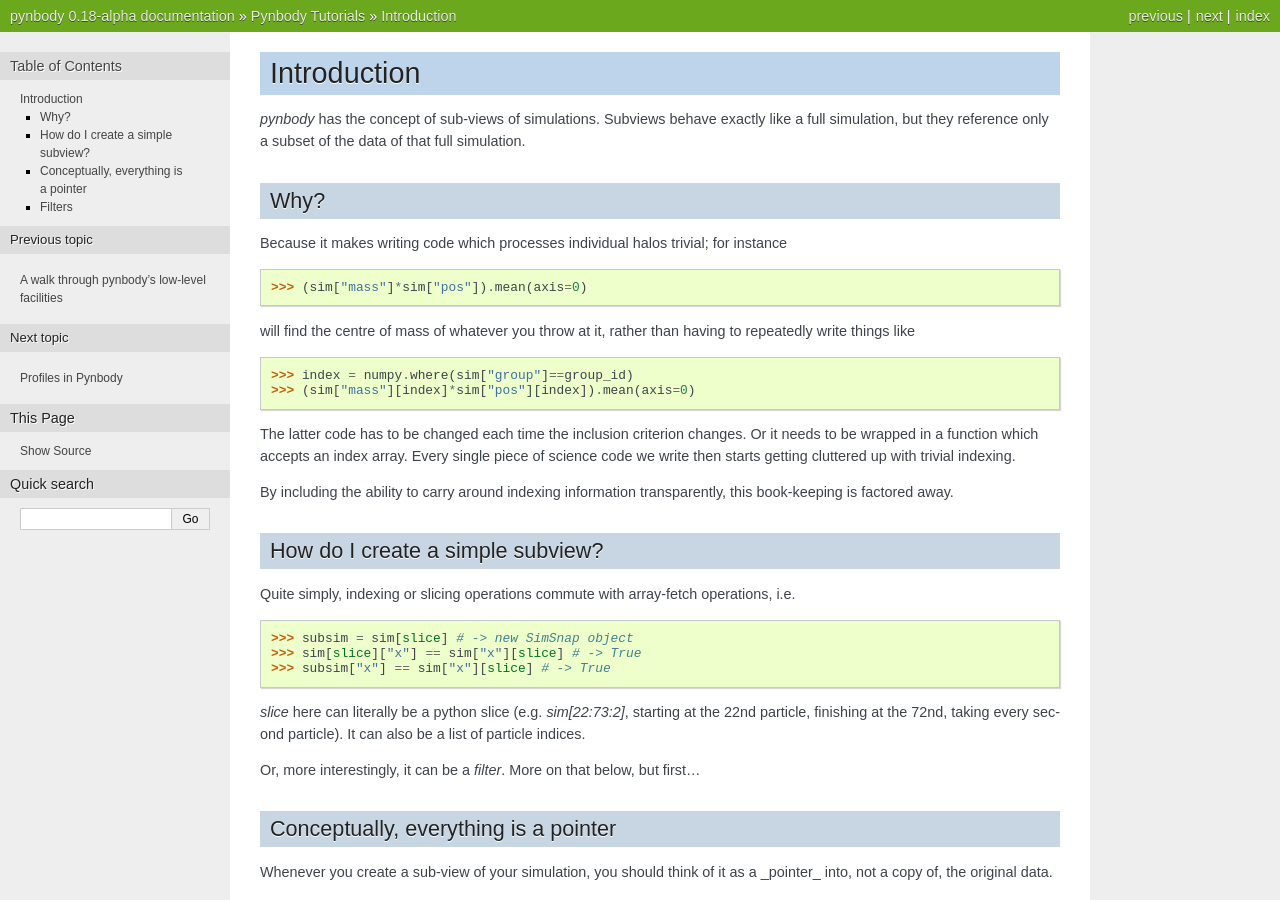
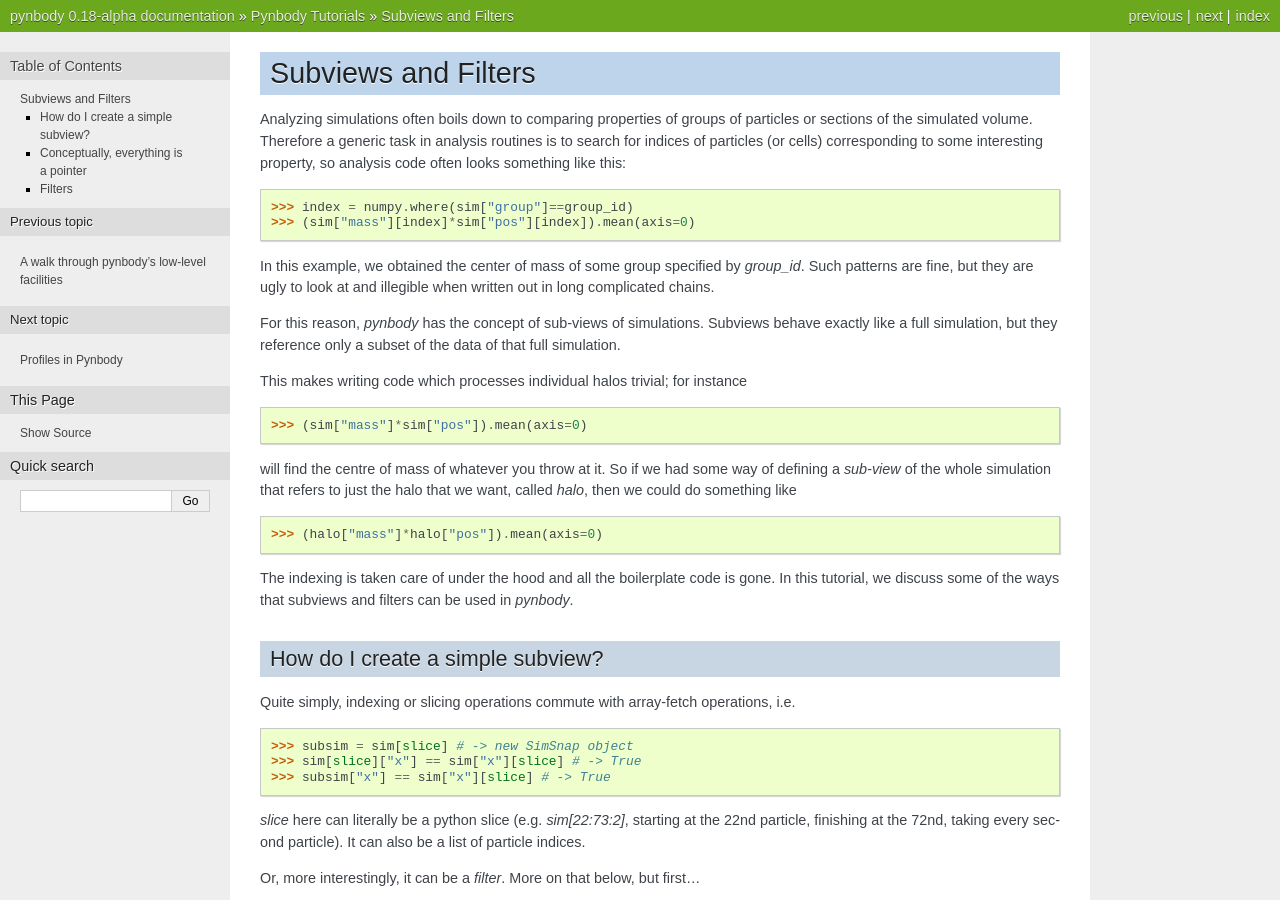
Before and after one commit to pynbody/pynbody, a Sphinx documentation site: the page built from docs/tutorials/filters.rst, in a window 1280 px wide and 900 px high. Built offline with Sphinx 7.4.7, drawn with Linux system fonts in a browser that asks for light colours; formulas are drawn with MathJax 3; pages that are not in the unit, such as notebooks, are missing from menus; some of the changed text lies outside the part shown.

Commit message:
reworded the introduction to the tutorial in an effort to make it less opaque

```diff
--- a/docs/tutorials/filters.rst
+++ b/docs/tutorials/filters.rst
@@ -2,36 +2,41 @@
 
 .. _filters_tutorial
 
-Introduction
-============
+Subviews and Filters
+====================
 
-`pynbody` has the concept of sub-views of simulations. Subviews behave
-exactly like a full simulation, but they reference only a subset of
-the data of that full simulation.
-
-Why?
-----
-
-Because it makes writing code which processes individual halos
-trivial; for instance
-
->>> (sim["mass"]*sim["pos"]).mean(axis=0)
-
-
-will find the centre of mass of whatever you throw at it, rather than
-having to repeatedly write things like
+Analyzing simulations often boils down to comparing properties of
+groups of particles or sections of the simulated volume. Therefore a
+generic task in analysis routines is to search for indices of
+particles (or cells) corresponding to some interesting property, so
+analysis code often looks something like this:
 
 >>> index = numpy.where(sim["group"]==group_id)
 >>> (sim["mass"][index]*sim["pos"][index]).mean(axis=0)
 
+In this example, we obtained the center of mass of some group
+specified by `group_id`. Such patterns are fine, but they are ugly to
+look at and illegible when written out in long complicated chains.
 
-The latter code has to be changed each time the inclusion criterion
-changes. Or it needs to be wrapped in a function which accepts an
-index array. Every single piece of science code we write then starts
-getting cluttered up with trivial indexing.
+For this reason, `pynbody` has the concept of sub-views of
+simulations. Subviews behave exactly like a full simulation, but they
+reference only a subset of the data of that full simulation.
 
-By including the ability to carry around indexing information
-transparently, this book-keeping is factored away.
+This makes writing code which processes individual halos trivial; for
+instance
+
+>>> (sim["mass"]*sim["pos"]).mean(axis=0)
+
+will find the centre of mass of whatever you throw at it. So if we had
+some way of defining a *sub-view* of the whole simulation that refers
+to just the halo that we want, called `halo`, then we could do
+something like
+
+>>> (halo["mass"]*halo["pos"]).mean(axis=0)
+
+The indexing is taken care of under the hood and all the boilerplate
+code is gone. In this tutorial, we discuss some of the ways that
+subviews and filters can be used in `pynbody`.
 
 How do I create a simple subview?
 ---------------------------------
@@ -42,7 +47,6 @@ operations, i.e.
 >>> subsim = sim[slice] # -> new SimSnap object
 >>> sim[slice]["x"] == sim["x"][slice] # -> True
 >>> subsim["x"] == sim["x"][slice] # -> True
-
 
 `slice` here can literally be a python slice (e.g. `sim[22:73:2]`,
 starting at the 22nd particle, finishing at the 72nd, taking every
```
